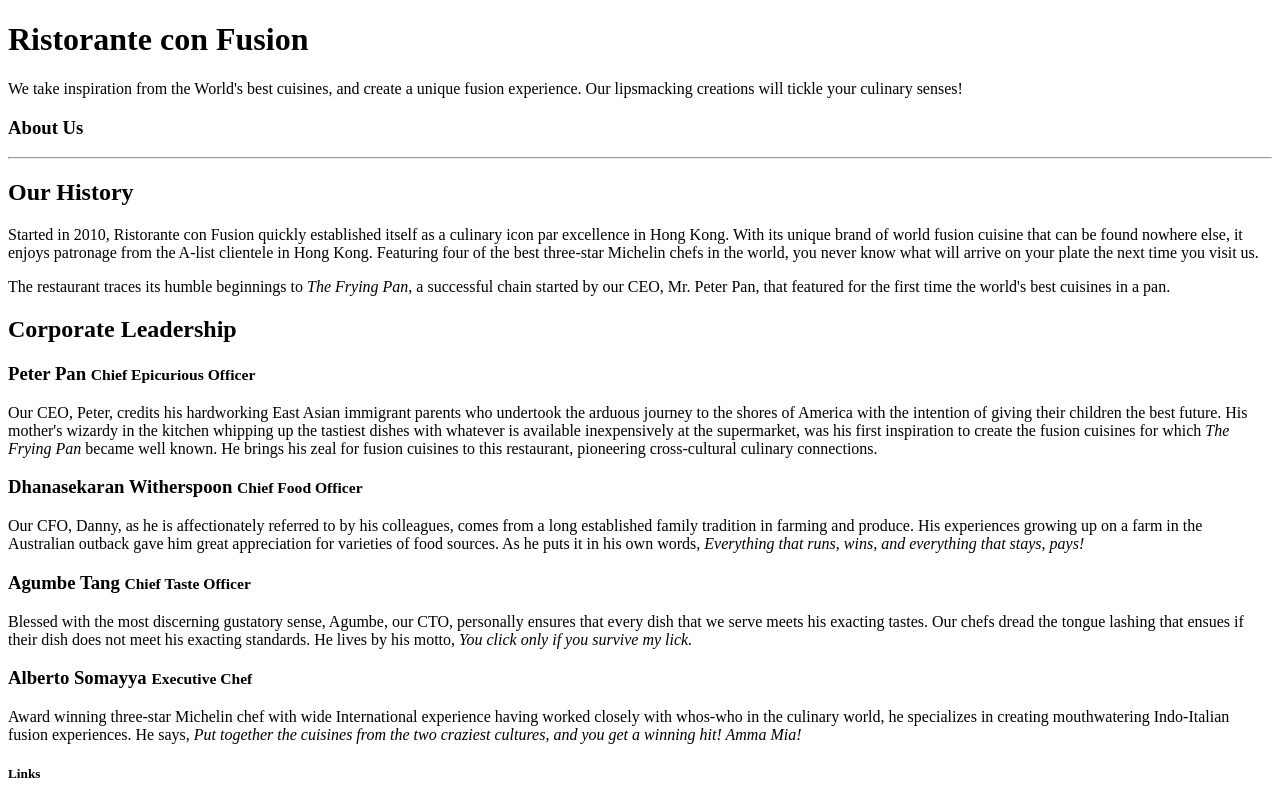
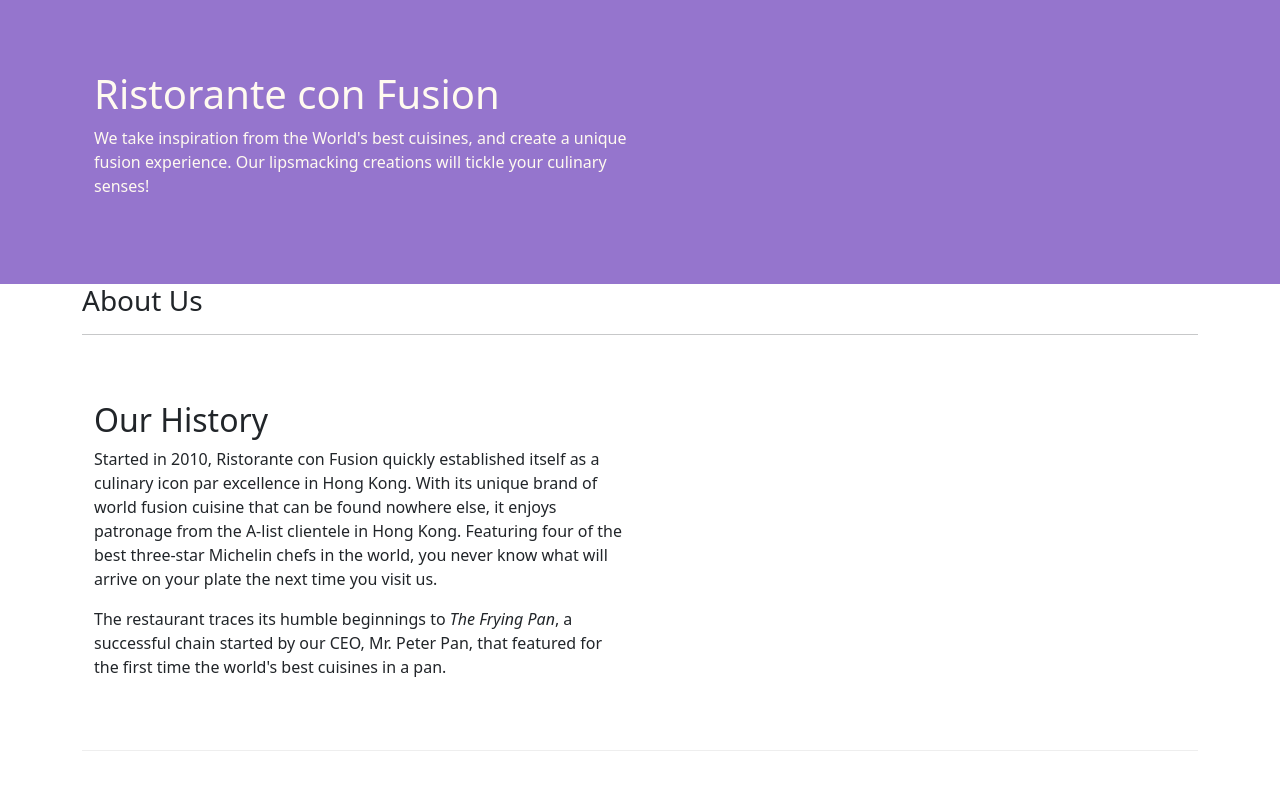
Before and after one commit to chiziwe-2-0/conFusion, a website: page aboutus.html in a window 1280 px wide. Shown: the top 798 px of the page. Drawn offline with nearby package versions, Linux system fonts and the light colour scheme.

Commit message:
Update aboutus.html

```diff
--- a/aboutus.html
+++ b/aboutus.html
@@ -3,7 +3,16 @@
 
 <head>
 
-    <title>Ristorante Con Fusion: About Us</title>
+        <!-- Required meta tags always come first -->
+        <meta charset="utf-8">
+        <meta name="viewport" content="width=device-width, initial-scale=1, shrink-to-fit=no">
+        <meta http-equiv="x-ua-compatible" content="ie=edge">
+
+        <!-- Bootstrap CSS -->
+        <link rel="stylesheet" href="node_modules/bootstrap/dist/css/bootstrap.min.css">
+        <link href="css/styles.css" rel="stylesheet">
+
+        <title>Ristorante Con Fusion: About Us</title>
 
 </head>
 
@@ -22,16 +31,16 @@
         </div>
     </header>
 
-    <div>
-        <div>
-            <div>
+    <div class="container">
+        <div class="row">
+            <div class="col-12">
                <h3>About Us</h3>
                <hr>
             </div>
         </div>
 
-        <div>
-            <div>
+        <div class="row row-content">
+            <div class="col-sm-6">
                 <h2>Our History</h2>
                 <p>Started in 2010, Ristorante con Fusion quickly established itself as a culinary icon par excellence in Hong Kong. With its unique brand of world fusion cuisine that can be found nowhere else, it enjoys patronage from the A-list clientele in Hong Kong.  Featuring four of the best three-star Michelin chefs in the world, you never know what will arrive on your plate the next time you visit us.</p>
                 <p>The restaurant traces its humble beginnings to <em>The Frying Pan</em>, a successful chain started by our CEO, Mr. Peter Pan, that featured for the first time the world's best cuisines in a pan.</p>
@@ -41,17 +50,17 @@
         </div>
 
 
-        <div>
-            <div>
+        <div class="row row-content">
+            <div class="col-12">
                 <h2>Corporate Leadership</h2>
                 <h3>Peter Pan <small>Chief Epicurious Officer</small></h3>
-                <p>Our CEO, Peter, credits his hardworking East Asian immigrant parents who undertook the arduous journey to the shores of America with the intention of giving their children the best future. His mother's wizardy in the kitchen whipping up the tastiest dishes with whatever is available inexpensively at the supermarket, was his first inspiration to create the fusion cuisines for which <em>The Frying Pan</em> became well known. He brings his zeal for fusion cuisines to this restaurant, pioneering cross-cultural culinary connections.</p>
+                <p class="d-none d-sm-block">Our CEO, Peter, credits his hardworking East Asian immigrant parents who undertook the arduous journey to the shores of America with the intention of giving their children the best future. His mother's wizardy in the kitchen whipping up the tastiest dishes with whatever is available inexpensively at the supermarket, was his first inspiration to create the fusion cuisines for which <em>The Frying Pan</em> became well known. He brings his zeal for fusion cuisines to this restaurant, pioneering cross-cultural culinary connections.</p>
                 <h3>Dhanasekaran Witherspoon <small>Chief Food Officer</small></h3>
-                <p>Our CFO, Danny, as he is affectionately referred to by his colleagues, comes from a long established family tradition in farming and produce. His experiences growing up on a farm in the Australian outback gave him great appreciation for varieties of food sources. As he puts it in his own words, <em>Everything that runs, wins, and everything that stays, pays!</em></p>
+                <p class="d-none d-sm-block">Our CFO, Danny, as he is affectionately referred to by his colleagues, comes from a long established family tradition in farming and produce. His experiences growing up on a farm in the Australian outback gave him great appreciation for varieties of food sources. As he puts it in his own words, <em>Everything that runs, wins, and everything that stays, pays!</em></p>
                 <h3>Agumbe Tang <small>Chief Taste Officer</small></h3>
-                <p>Blessed with the most discerning gustatory sense, Agumbe, our CTO, personally ensures that every dish that we serve meets his exacting tastes. Our chefs dread the tongue lashing that ensues if their dish does not meet his exacting standards. He lives by his motto, <em>You click only if you survive my lick.</em></p>
+                <p class="d-none d-sm-block">Blessed with the most discerning gustatory sense, Agumbe, our CTO, personally ensures that every dish that we serve meets his exacting tastes. Our chefs dread the tongue lashing that ensues if their dish does not meet his exacting standards. He lives by his motto, <em>You click only if you survive my lick.</em></p>
                 <h3>Alberto Somayya <small>Executive Chef</small></h3>
-                <p>Award winning three-star Michelin chef with wide International experience having worked closely with whos-who in the culinary world, he specializes in creating mouthwatering Indo-Italian fusion experiences. He says, <em>Put together the cuisines from the two craziest cultures, and you get a winning hit! Amma Mia!</em></p>
+                <p class="d-none d-sm-block">Award winning three-star Michelin chef with wide International experience having worked closely with whos-who in the culinary world, he specializes in creating mouthwatering Indo-Italian fusion experiences. He says, <em>Put together the cuisines from the two craziest cultures, and you get a winning hit! Amma Mia!</em></p>
             </div>
        </div>
 
@@ -99,6 +108,11 @@
         </div>
     </footer>
 
+   <!-- jQuery first, then Popper.js, then Bootstrap JS. -->
+   <script src="node_modules/jquery/dist/jquery.slim.min.js"></script>
+   <script src="node_modules/popper.js/dist/umd/popper.min.js"></script>
+   <script src="node_modules/bootstrap/dist/js/bootstrap.min.js"></script>
+
 </body>
 
 </html>
```
